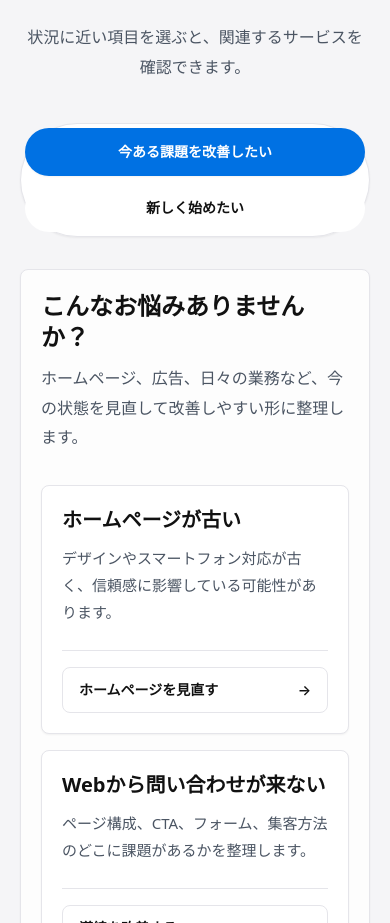
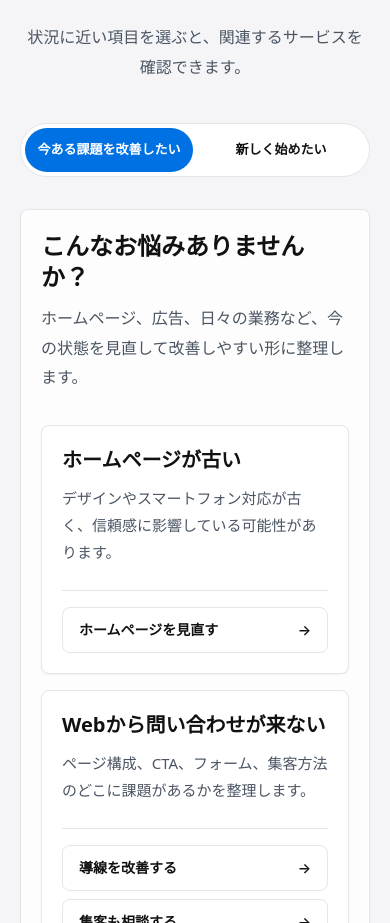
Before and after one commit to iwamitsuco/officialSite, a Next.js app: page / in a window 390 px wide. Shown: the part 1021-1944 px from the top of the page. Built offline with nearby package versions, Linux system fonts and the light colour scheme.

Commit message:
Refine mobile problem segment control

```diff
--- a/components/sections/ProblemSegments.tsx
+++ b/components/sections/ProblemSegments.tsx
@@ -122,7 +122,7 @@ export function ProblemSegments() {
     <div className="mt-10">
       <div className="flex justify-center">
         <div
-          className="grid w-full gap-2 rounded-full border border-apple-border bg-white p-1 shadow-sm sm:inline-grid sm:w-auto sm:grid-cols-2"
+          className="grid w-full grid-cols-2 gap-1 rounded-full border border-apple-border bg-white p-1 sm:inline-grid sm:w-auto"
           role="tablist"
           aria-label="悩みの種類"
         >
@@ -132,8 +132,8 @@ export function ProblemSegments() {
             return (
               <button
                 aria-selected={isActive}
-                className={`min-h-12 rounded-full px-5 py-3 text-sm font-semibold transition focus-visible:outline focus-visible:outline-2 focus-visible:outline-offset-2 focus-visible:outline-apple-blue md:text-base ${
-                  isActive ? "bg-apple-blue text-white shadow-sm" : "bg-white text-apple-text hover:bg-apple-gray"
+                className={`min-h-11 rounded-full px-3 py-2.5 text-[13px] font-semibold leading-snug transition focus-visible:outline focus-visible:outline-2 focus-visible:outline-offset-2 focus-visible:outline-apple-blue sm:px-5 md:text-base ${
+                  isActive ? "bg-apple-blue text-white" : "bg-white text-apple-text hover:bg-apple-gray"
                 }`}
                 key={segment.id}
                 role="tab"
```
